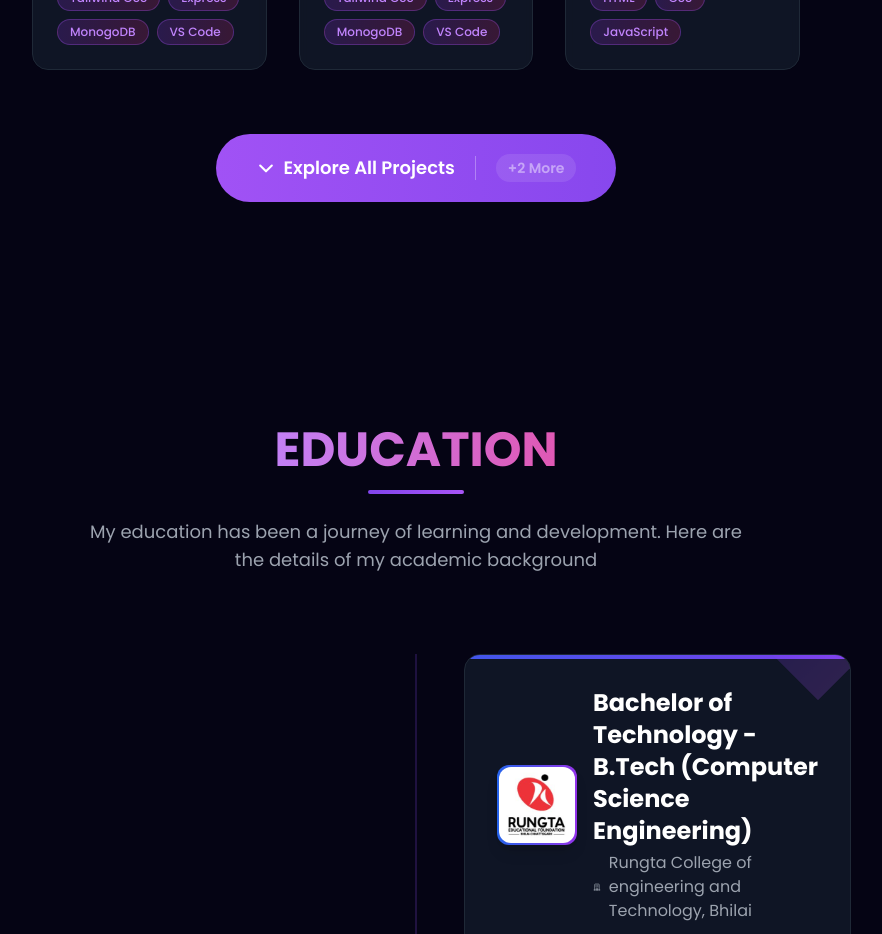
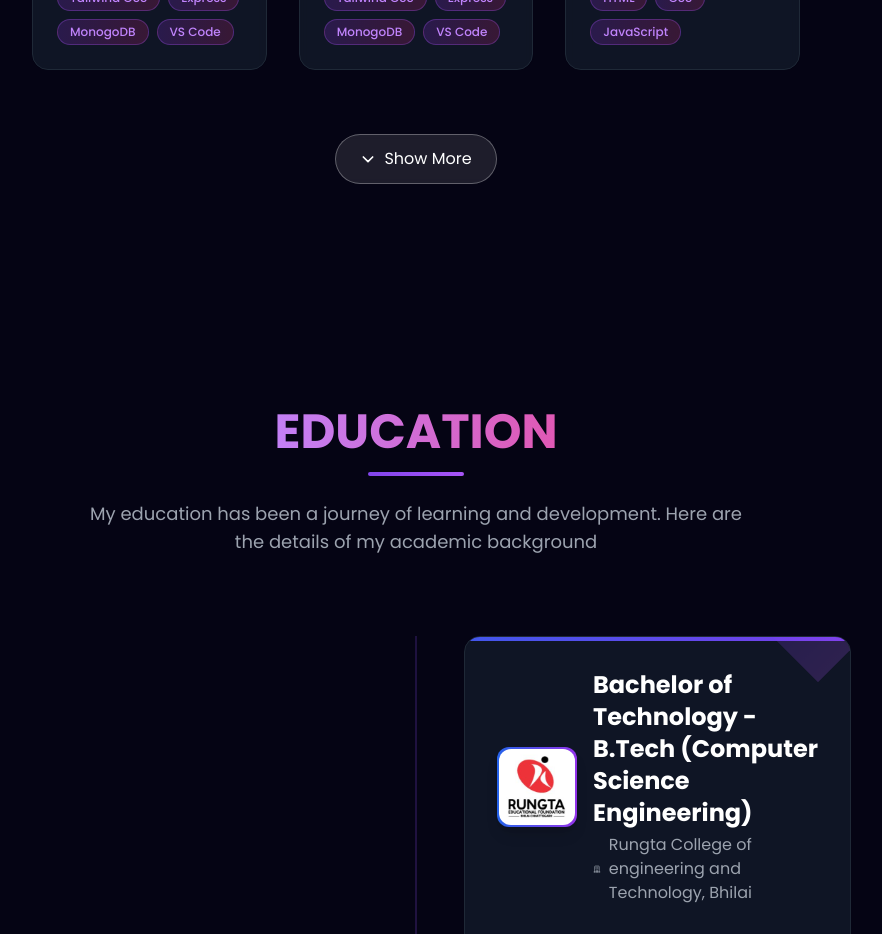
Before and after one commit to mahi720/portfolio, a React (Vite) app: page / in a window 1280 px wide. Shown: the part 5020-5954 px from the top of the page, without its empty margins (224-1106 px from the left). Built offline with nearby package versions, Linux system fonts and the light colour scheme.

Commit message:
Refactor See More / See Less button styles

```diff
--- a/src/components/Work/Work.jsx
+++ b/src/components/Work/Work.jsx
@@ -288,22 +288,18 @@ const Work = () => {
       </div>
 
       {/* Enhanced See More / See Less Button */}
+
       {projects.length > 6 && (
         <div className="flex justify-center mt-16">
           <button
             onClick={isExpanded ? handleSeeLess : handleSeeMore}
-            className="group relative px-10 py-5 bg-gradient-to-r from-[#8245ec] via-[#a855f7] to-[#8245ec] text-white rounded-full font-semibold text-lg transition-all duration-500 transform hover:scale-105 hover:shadow-2xl hover:shadow-purple-500/40 overflow-hidden bg-300% animate-gradient"
+            className="group relative px-6 py-3 rounded-full bg-white/10 backdrop-blur-sm border border-white/30 text-white transition-all duration-300 hover:bg-white/20 hover:border-white/40"
           >
-            {/* Animated background effect */}
-            <span className="absolute inset-0 bg-white/20 translate-y-full group-hover:translate-y-0 transition-transform duration-500"></span>
-
-            {/* Button content */}
-            <span className="relative z-10 flex items-center gap-3">
+            <span className="flex items-center gap-2">
               {isExpanded ? (
                 <>
-                  <span className="flex items-center gap-2">
                   <svg
-                      className="w-5 h-5 transform group-hover:-translate-y-1 transition-transform duration-300"
+                    className="w-4 h-4 transform group-hover:-translate-y-1 transition-transform duration-300"
                     fill="none"
                     stroke="currentColor"
                     viewBox="0 0 24 24"
@@ -315,18 +311,12 @@ const Work = () => {
                       d="M5 15l7-7 7 7"
                     />
                   </svg>
-                    Show Less Projects
-                  </span>
-                  <span className="w-px h-6 bg-white/30 mx-2"></span>
-                  <span className="text-sm bg-white/20 px-3 py-1 rounded-full">
-                    {visibleProjects} / {projects.length}
-                  </span>
+                  Show Less
                 </>
               ) : (
                 <>
-                  <span className="flex items-center gap-2">
                   <svg
-                      className="w-5 h-5 transform group-hover:translate-y-1 transition-transform duration-300"
+                    className="w-4 h-4 transform group-hover:translate-y-1 transition-transform duration-300"
                     fill="none"
                     stroke="currentColor"
                     viewBox="0 0 24 24"
@@ -338,18 +328,10 @@ const Work = () => {
                       d="M19 9l-7 7-7-7"
                     />
                   </svg>
-                    Explore All Projects
-                  </span>
-                  <span className="w-px h-6 bg-white/30 mx-2"></span>
-                  <span className="text-sm bg-white/20 px-3 py-1 rounded-full animate-pulse">
-                    +{projects.length - 6} More
-                  </span>
+                  Show More
                 </>
               )}
             </span>
-
-            {/* Shine effect */}
-            <span className="absolute inset-0 -translate-x-full group-hover:translate-x-full transition-transform duration-1000 bg-gradient-to-r from-transparent via-white/20 to-transparent"></span>
           </button>
         </div>
       )}
```
Lines whose indentation alone changed are shown as unchanged.
